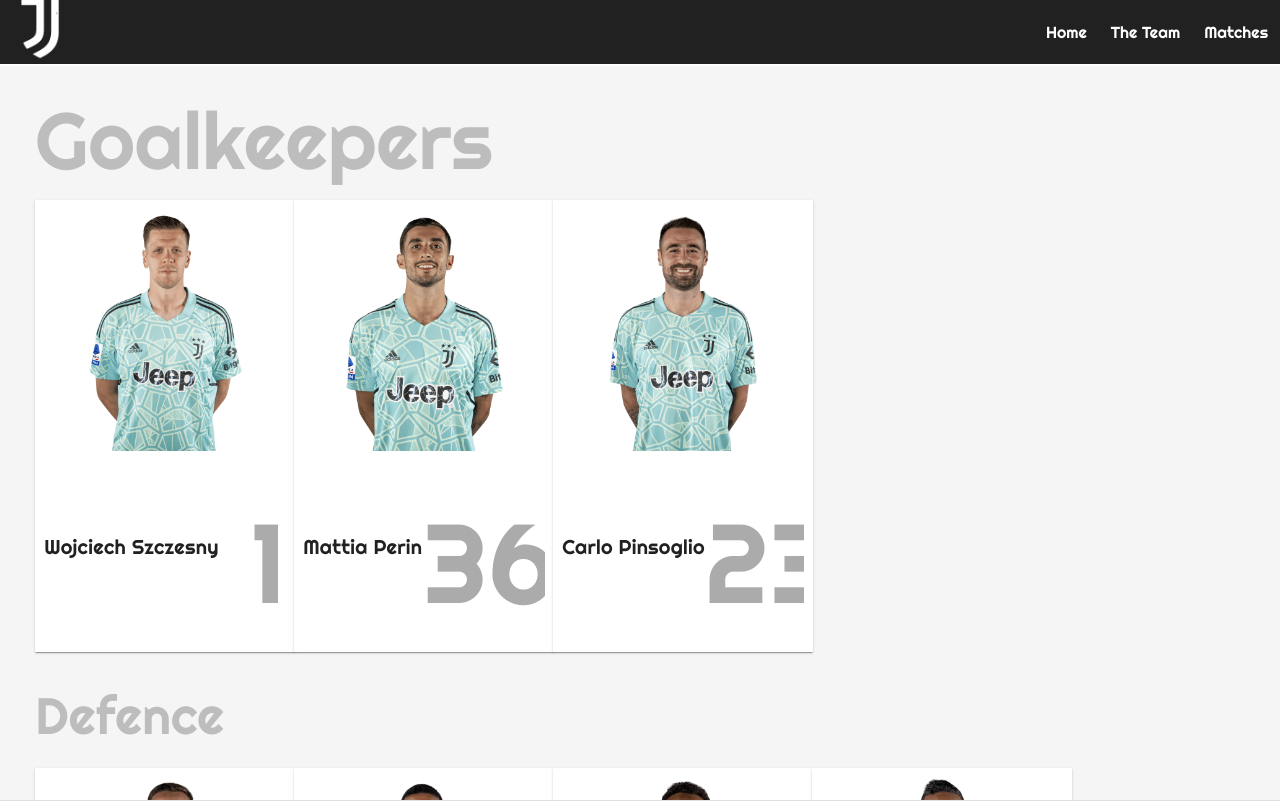
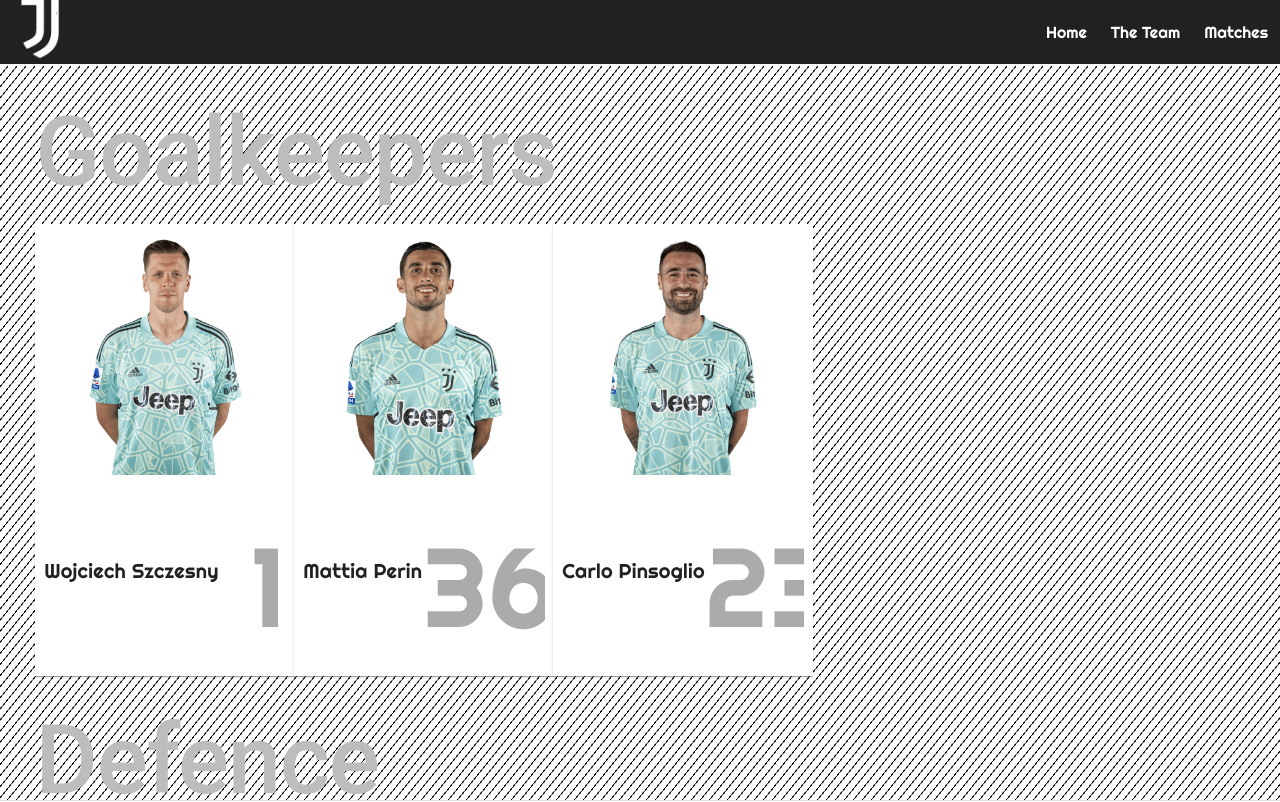
Before and after one commit to maci-kb24/juve-vue-app, a Vue app: page /team in a window 1280 px wide. Shown: the top 802 px of the page. Built offline with nearby package versions, Linux system fonts and the light colour scheme.

Commit message:
remove dist from gitignore

```diff
--- a/src/components/Home/HomeHero.vue
+++ b/src/components/Home/HomeHero.vue
@@ -66,7 +66,7 @@
 }
 .stripe {
   width: 7rem;
-  height: 19.6%;
+  height: 20%;
   position: absolute;
   overflow: hidden;
   transform: skewX(-20deg);
--- a/src/views/Team.vue
+++ b/src/views/Team.vue
@@ -5,7 +5,7 @@
         <v-row>
           <v-col>
             <div class="goalkeepers pt-6">
-              <h1 class="text-grey-lighten-1 font-weight-medium">
+              <h1 class="text-grey-lighten-1 text-h1 font-weight-medium">
                 Goalkeepers
               </h1>
             </div>
@@ -40,7 +40,9 @@
         <v-row>
           <v-col>
             <div class="defenders pt-6">
-              <h1 class="text-grey-lighten-1 font-weight-medium">Defence</h1>
+              <h1 class="text-grey-lighten-1 font-weight-medium text-h1">
+                Defence
+              </h1>
             </div>
           </v-col>
         </v-row>
@@ -72,7 +74,9 @@
         <v-row>
           <v-col>
             <div class="midfield pt-6">
-              <h1 class="text-grey-lighten-1 font-weight-medium">Midfield</h1>
+              <h1 class="text-grey-lighten-1 font-weight-medium text-h1">
+                Midfield
+              </h1>
             </div>
           </v-col>
         </v-row>
@@ -103,7 +107,9 @@
         <v-row>
           <v-col>
             <div class="attack pt-6">
-              <h1 class="text-grey-lighten-1 font-weight-medium">Attack</h1>
+              <h1 class="text-grey-lighten-1 font-weight-medium text-h1">
+                Attack
+              </h1>
             </div>
           </v-col>
         </v-row>
@@ -302,13 +308,25 @@
 </script>
 
 <style scoped>
+.the-team {
+  background-repeat: repeat;
+  background-image: linear-gradient(
+    129deg,
+    #000000 7.14%,
+    #ffffff 7.14%,
+    #ffffff 50%,
+    #000000 50%,
+    #000000 57.14%,
+    #ffffff 57.14%,
+    #ffffff 100%
+  );
+  background-size: 9.01px 11.12px;
+}
+
 .v-container {
   max-width: 97%;
 }
-.goalkeepers h1 {
-  font-size: 5rem;
-  line-height: 0.9;
-}
+
 .v-col-3 {
   flex: 0 0 21%;
   max-width: 21%;
```
Also changed, not shown: 8 other files (tests, documents, lock files or other folders).
